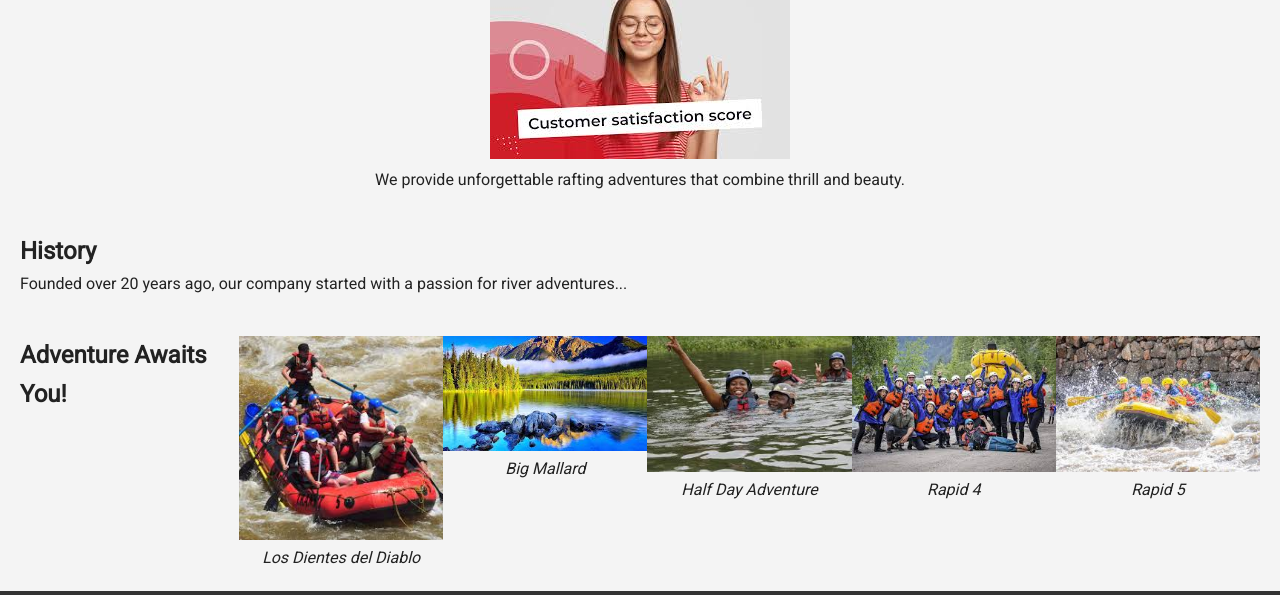
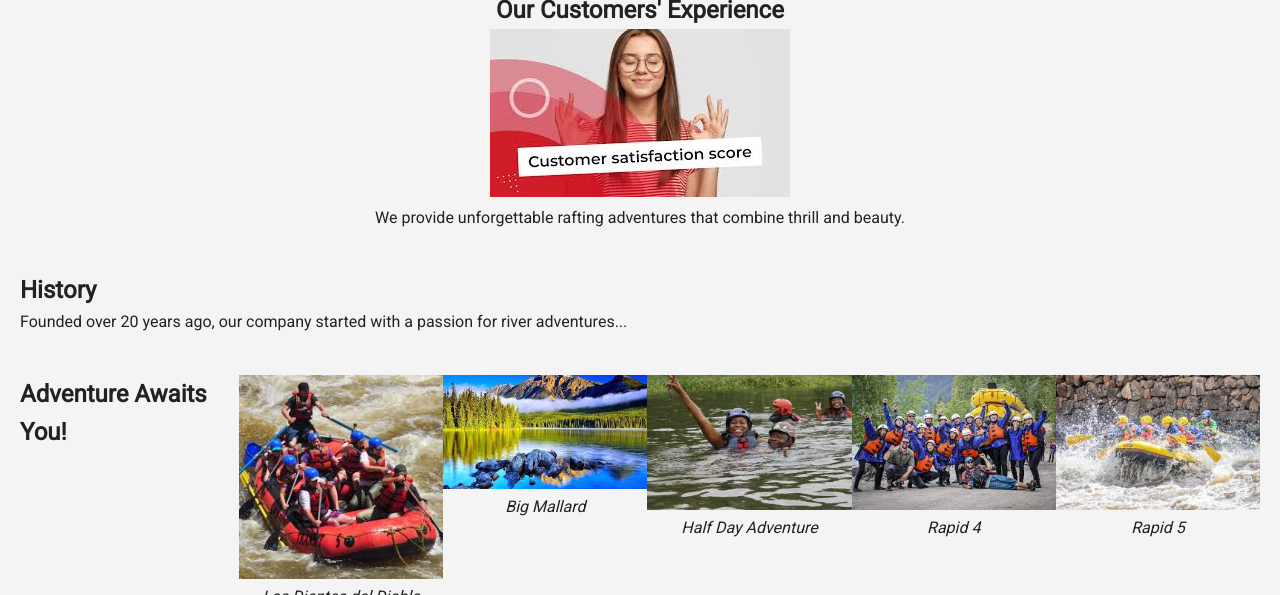
Before and after one commit to chukwuemeka-ux/wdd130, a plain HTML site: page wwr/about.html in a window 1280 px wide. Shown: the part 1047-1642 px from the top of the page. Drawn offline with Linux system fonts and the light colour scheme.

Commit message:
update it

```diff
--- a/wwr/about.html
+++ b/wwr/about.html
@@ -25,6 +25,7 @@
       <img src="images/hero-rafting.jpg" alt="Rafting Adventure" class="hero-img">
       <h1>Whitewater Rafting Co.</h1>
       <article>
+        <h2>Our Customers' Experience</h2> <!-- New heading added here -->
         <img src="images/happy-customer.jpg" alt="Happy Customer" class="customer-img">
         <p>We provide unforgettable rafting adventures that combine thrill and beauty.</p>
       </article>
```
